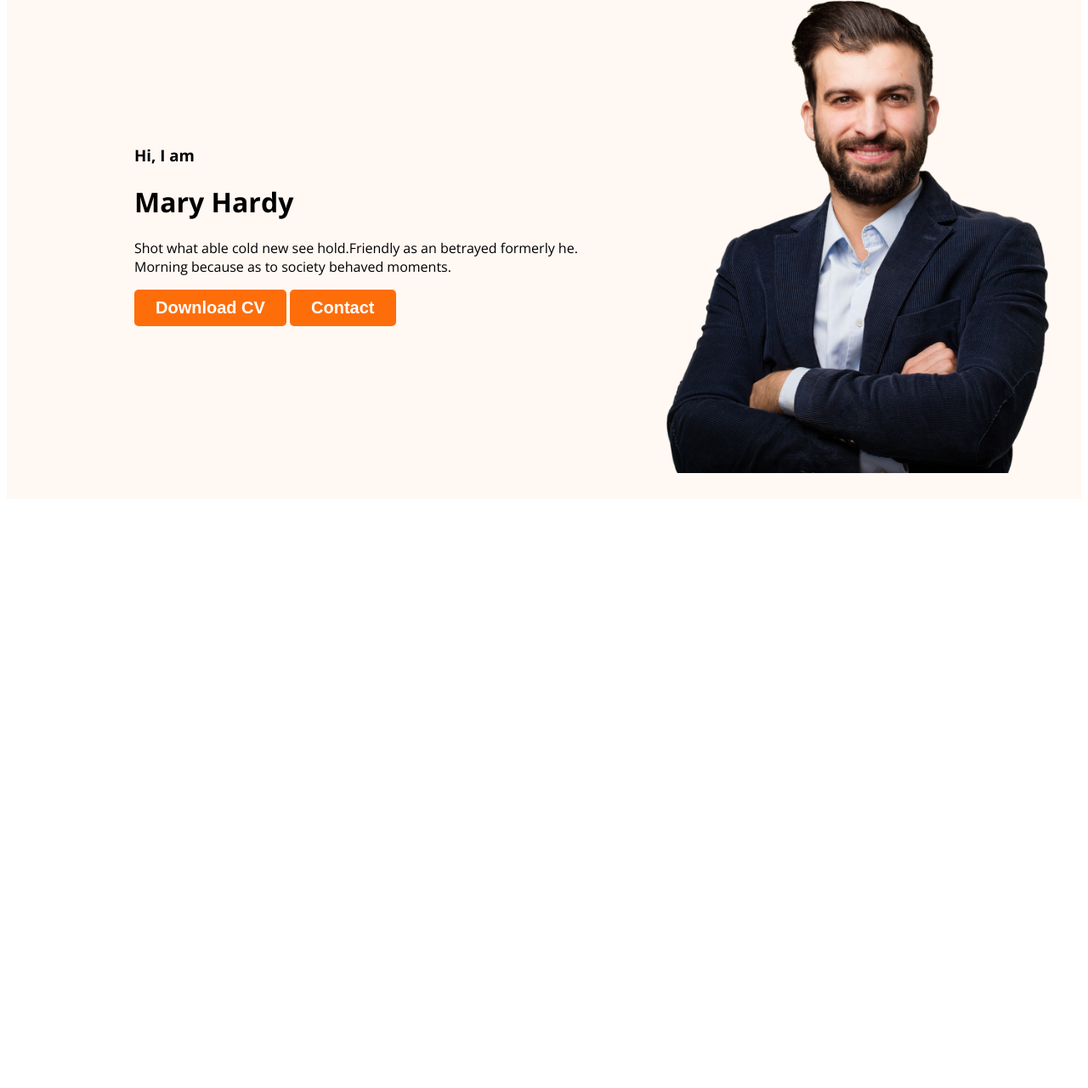
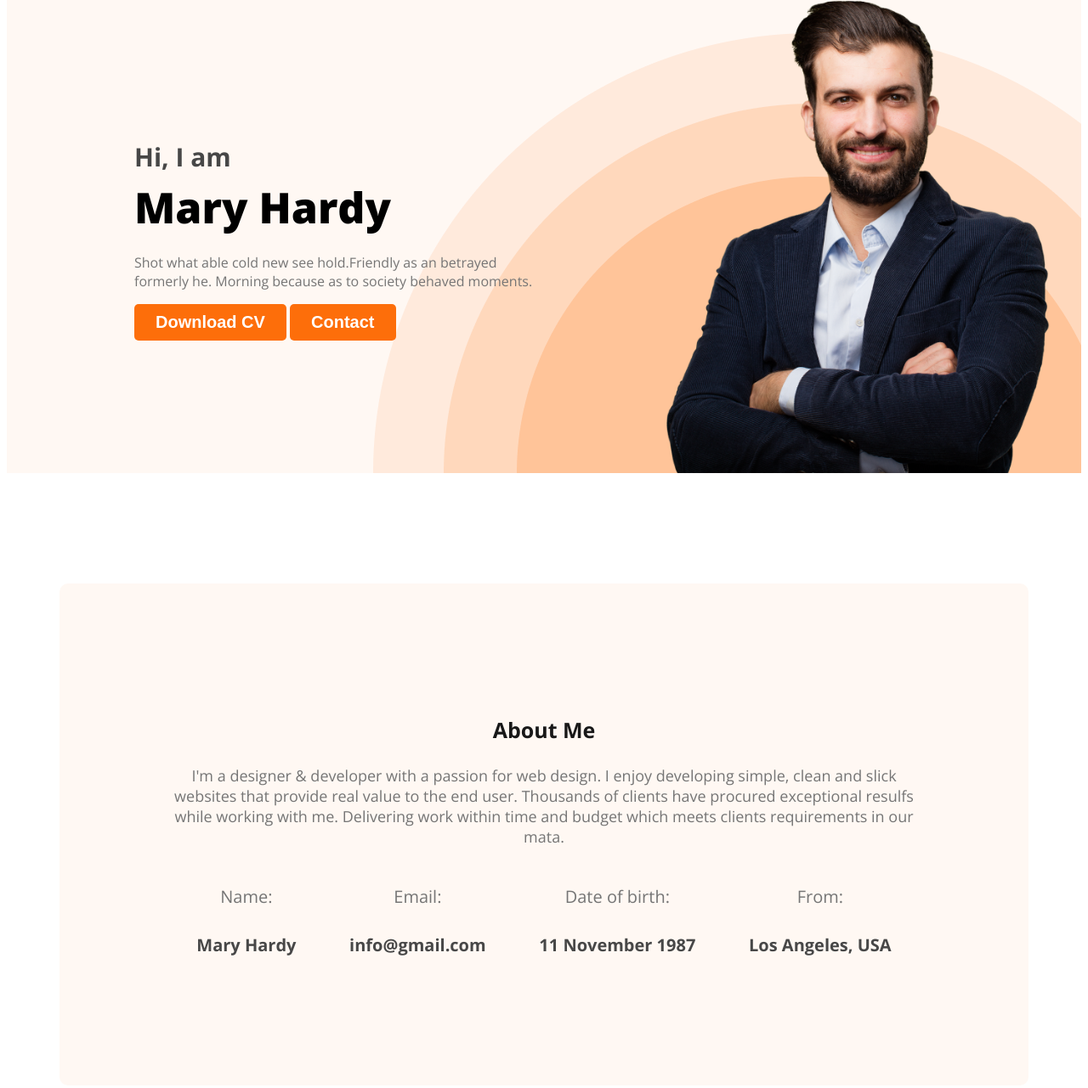
Before and after one commit to developernure/developer-portfolio, a plain HTML site: page index.html in a window 1280 px wide. Shown: the part 177-1458 px from the top of the page at 85% size. Before the commit the page ends 800 px from the top, so only its background shows below. Drawn offline with nearby package versions, Linux system fonts and the light colour scheme.

Commit message:
added about section

```diff
--- a/index.html
+++ b/index.html
@@ -23,14 +23,37 @@
       <div class="banner-content">
         <h3 class="banner-greeting">Hi, I  am</h3>
         <h1 class="banner-title">Mary Hardy</h1>
-        <p>Shot what able cold new see hold.Friendly as an betrayed formerly he. Morning because as to society behaved moments.</p>
+        <p class="banner-desc">Shot what able cold new see hold.Friendly as an betrayed formerly he. Morning because as to society behaved moments.</p>
         <button class="btn-primary">Download CV</button>
         <button class="btn-primary">Contact</button>
       </div>
       <img class="profile-pic" src="/images/hardy.png" alt="">
     </div>
   </header>
-  <main></main>
+  <main>
+    <section class="about">
+      <h3 class="section-title">About Me</h3>
+      <p class="section-desc">I'm a designer & developer with a passion for web design. I enjoy developing simple, clean and slick websites that provide real value to the end user. Thousands of clients have procured exceptional resulfs while working with me. Delivering work within time and budget which meets clients requirements in our mata.</p>
+      <div class="about-info-container">
+        <div class="about-info">
+          <h4 class="info-title">Name:</h4>
+          <p class="info-desc">Mary Hardy </p>
+        </div>
+        <div class="about-info">
+          <h4 class="info-title">Email:</h4>
+          <p class="info-desc">info@gmail.com</p>
+        </div>
+        <div class="about-info">
+          <h4 class="info-title">Date of birth:</h4>
+          <p class="info-desc">11 November 1987</p>
+        </div>
+        <div class="about-info">
+          <h4 class="info-title">From:</h4>
+          <p class="info-desc">Los Angeles, USA</p>
+        </div>
+      </div>
+    </section>
+  </main>
   <footer></footer>
 </body>
 </html>
--- a/styles/portfolio.css
+++ b/styles/portfolio.css
@@ -9,13 +9,25 @@ nav {
 .textp {
   color: #fd6e0a;
 }
+.section-title {
+  font-weight: 700;
+  text-align: center;
+  font-size: 25px;
+  color: #181818;
+}
+.section-desc {
+  font-weight: 400;
+  font-size: 18px;
+  text-align: center;
+  color: #757575;
+}
 
 /* nav related styles */
 .nav-title {
   font-weight: 800;
   font-size: 35px;
 }
-nav{
+nav {
   display: flex;
   justify-content: space-between;
   align-items: center;
@@ -25,7 +37,6 @@ nav{
 nav > ul {
   display: flex;
   align-items: center;
-
 }
 
 nav li {
@@ -48,14 +59,72 @@ nav a {
 }
 
 /* header related styles */
-.header{
-  background-color: #FFF8F3;
+.header {
+  background-color: #fff8f3;
+  background-image: url("../images/header_bg.png");
+  background-repeat: no-repeat;
+  background-position: bottom right;
 }
-.banner{
-  padding: 30px 30px 30px 150px;
+.banner {
+  padding: 30px 30px 0px 150px;
   display: flex;
   align-items: center;
+  justify-content: space-between;
 }
-.banner .profile-pic{
+.banner .profile-pic {
   width: 500px;
 }
+.banner-content {
+  max-width: 500px;
+}
+.banner-greeting {
+  font-size: 30px;
+  color: #474747;
+  margin-bottom: 0;
+}
+.banner-title {
+  font-size: 50px;
+  font-weight: 800;
+  margin-top: 5px;
+  margin-bottom: 20px;
+}
+.banner-desc {
+  margin-right: 30px;
+  color: #757575;
+}
+
+/* main section styles */
+main {
+  max-width: 1140px;
+  margin: 0 auto;
+}
+
+/* about section styles */
+.about {
+  padding: 130px;
+  border-radius: 10px;
+  background-color: #fff8f3;
+  margin: 130px 0;
+}
+.about-info-container {
+  display: flex;
+  justify-content: space-around;
+}
+.about-info {
+  text-align: center;
+}
+.info-title {
+  font-style: normal;
+  font-weight: 400;
+  font-size: 20px;
+  line-height: 30px;
+  text-align: center;
+  color: #757575;
+}
+.info-desc {
+  font-weight: 700;
+  font-size: 20px;
+  line-height: 30px;
+  text-align: center;
+  color: #474747;
+}
```
